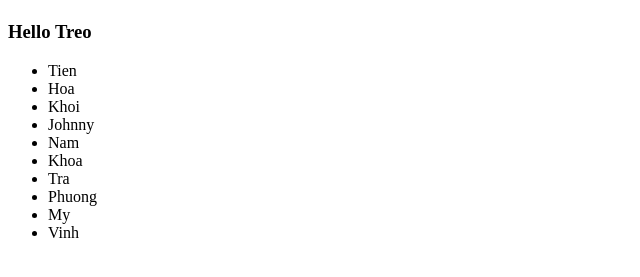
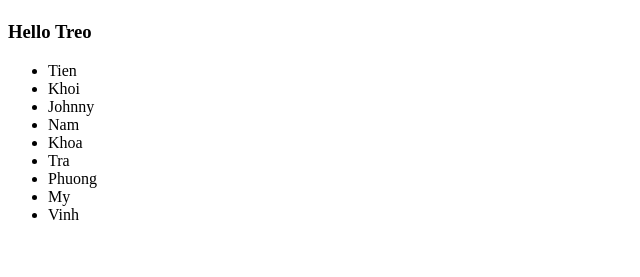
Before and after one commit to PrimeTimeTran/treo-1.1-Git, a plain HTML site: page index.html in a window 1280 px wide. Shown: the part 59-336 px from the top of the page, without its empty margins (0-640 px from the left). Drawn offline with Linux system fonts and the light colour scheme.

Commit message:
Kicked Hoa out of class

```diff
--- a/index.html
+++ b/index.html
@@ -11,7 +11,6 @@
   <h3>Hello Treo</h3>
   <ul>
     <li>Tien</li>
-    <li>Hoa</li>
     <li>Khoi</li>
     <li>Johnny</li>
     <li>Nam</li>
```
